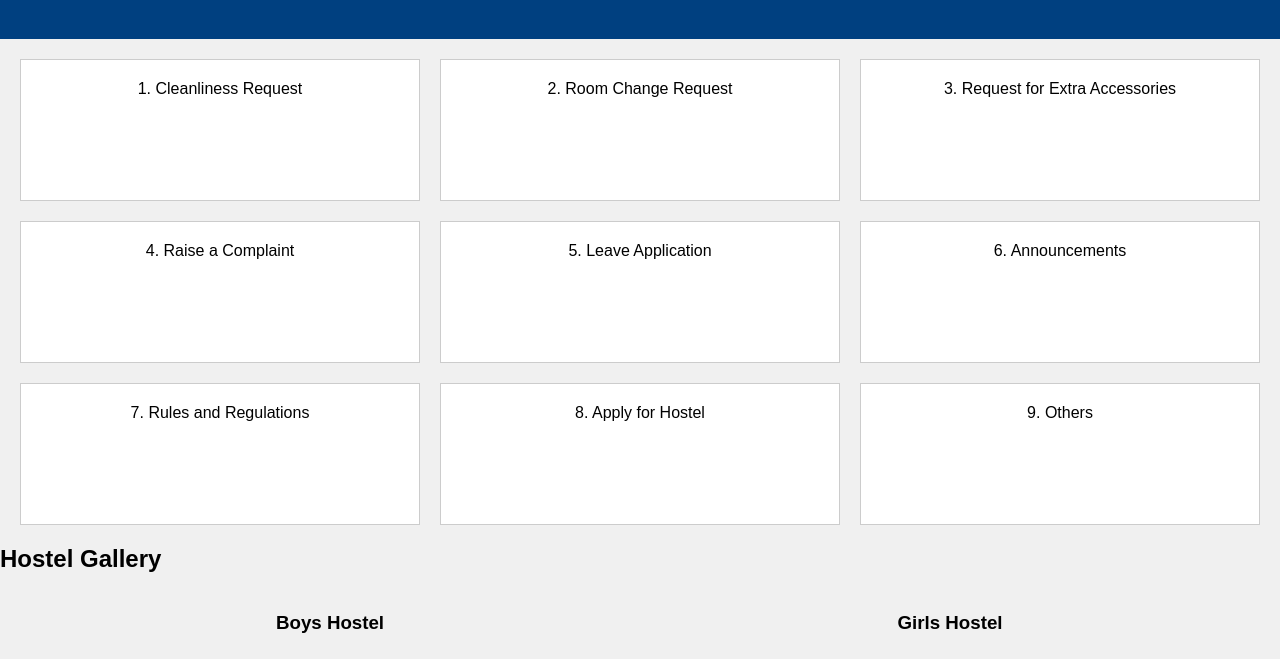
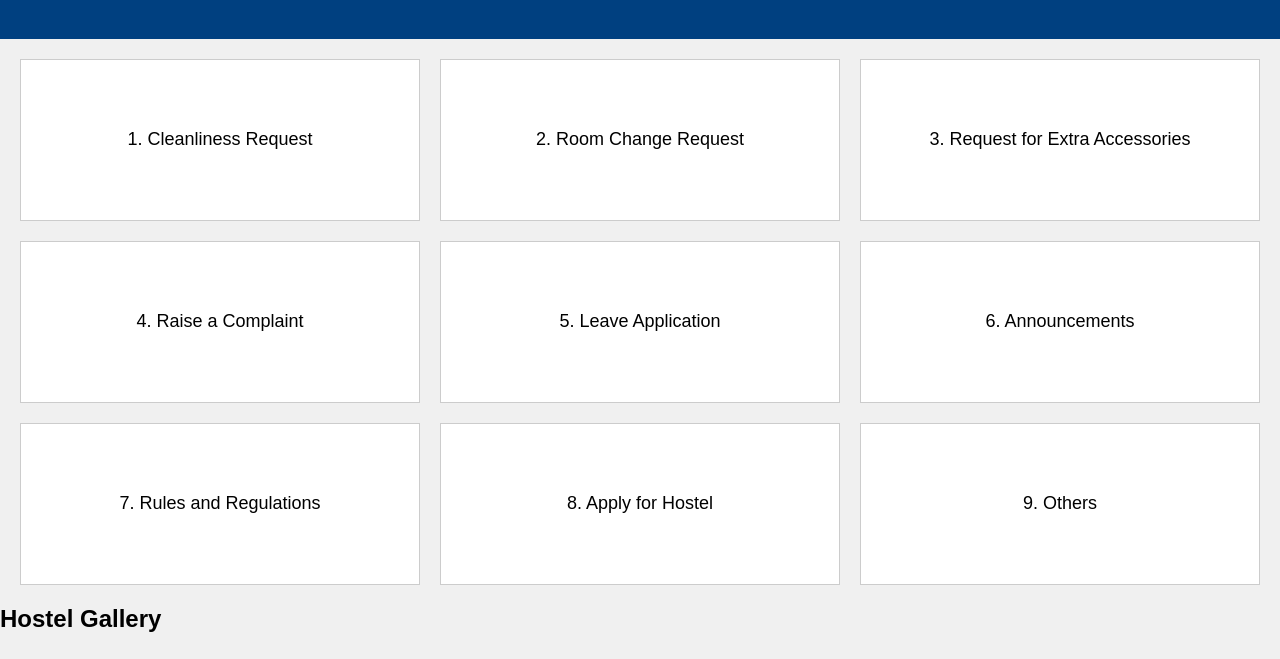
Before and after one commit to neera12124sg/mit-aoe-hostel-project, a plain HTML site: page index.html in a window 1280 px wide. Shown: the part 81-740 px from the top of the page. Drawn offline with Linux system fonts and the light colour scheme.

Commit message:
Update style.css

```diff
--- a/style.css
+++ b/style.css
@@ -1,3 +1,4 @@
+
 body {
     font-family: Arial, sans-serif;
     margin: 0;
@@ -18,7 +19,7 @@ header {
 
 .grid-container {
     display: grid;
-    grid-template-columns: repeat(auto-fill, minmax(200px, 1fr));
+    grid-template-columns: repeat(auto-fill, minmax(250px, 1fr)); /* Adjust min-width for larger boxes */
     gap: 20px;
 }
 
@@ -29,7 +30,10 @@ header {
     text-align: center;
     cursor: pointer;
     transition: background-color 0.3s ease;
-    height: 100px; /* Fixed height for uniformity in mobile view */
+    height: 120px; /* Fixed height for uniformity */
+    display: flex; /* To vertically align text */
+    align-items: center; /* Center align text vertically */
+    justify-content: center; /* Center align text horizontally */
 }
 
 .grid-item:hover {
@@ -69,7 +73,8 @@ header {
     }
 
     .grid-item {
-        height: 100px; /* Ensure consistent height for all items */
+        height: 120px; /* Ensure consistent height for all items */
+        font-size: 18px; /* Adjust font size for better visibility */
     }
 }
 
```
